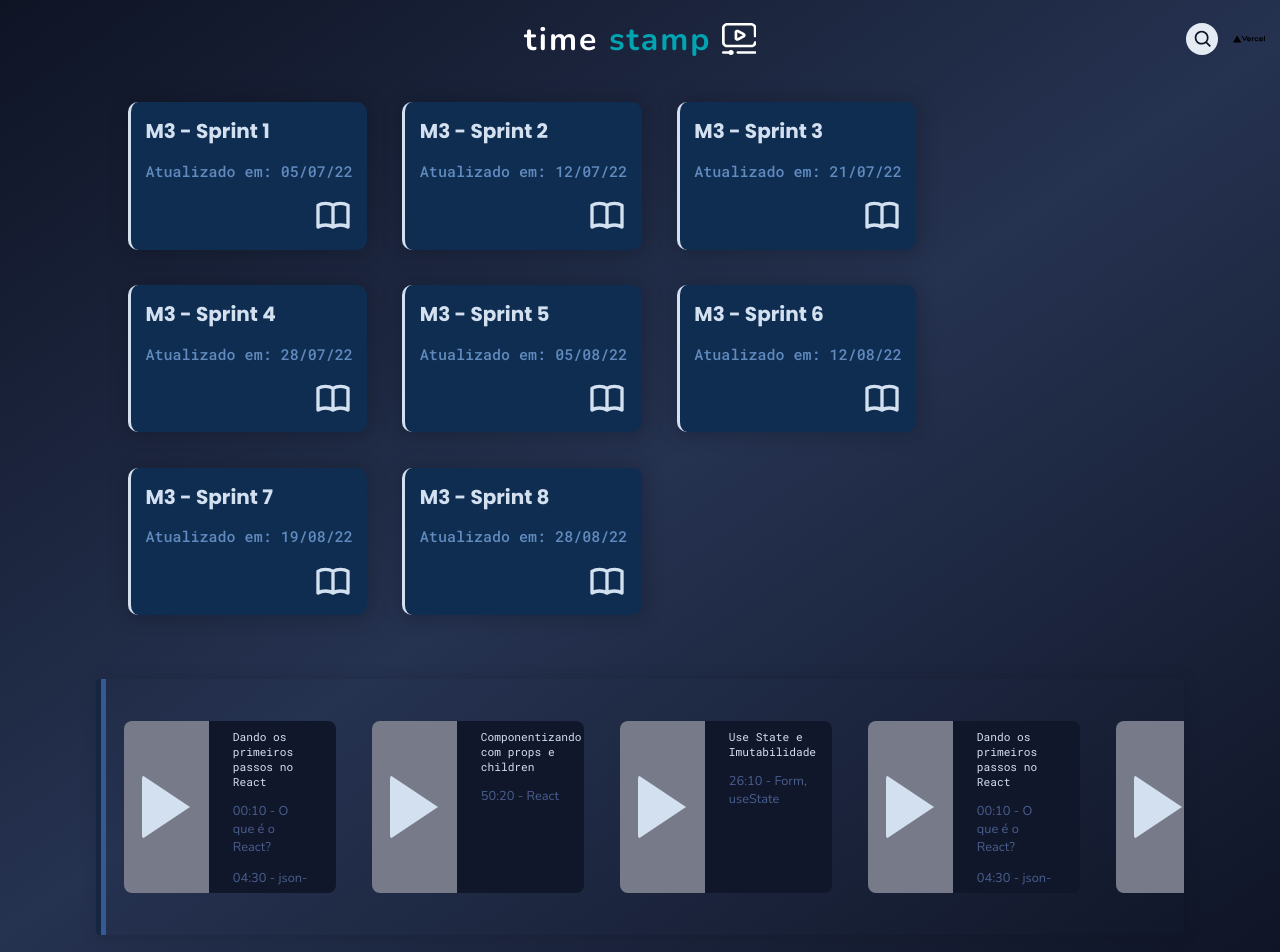
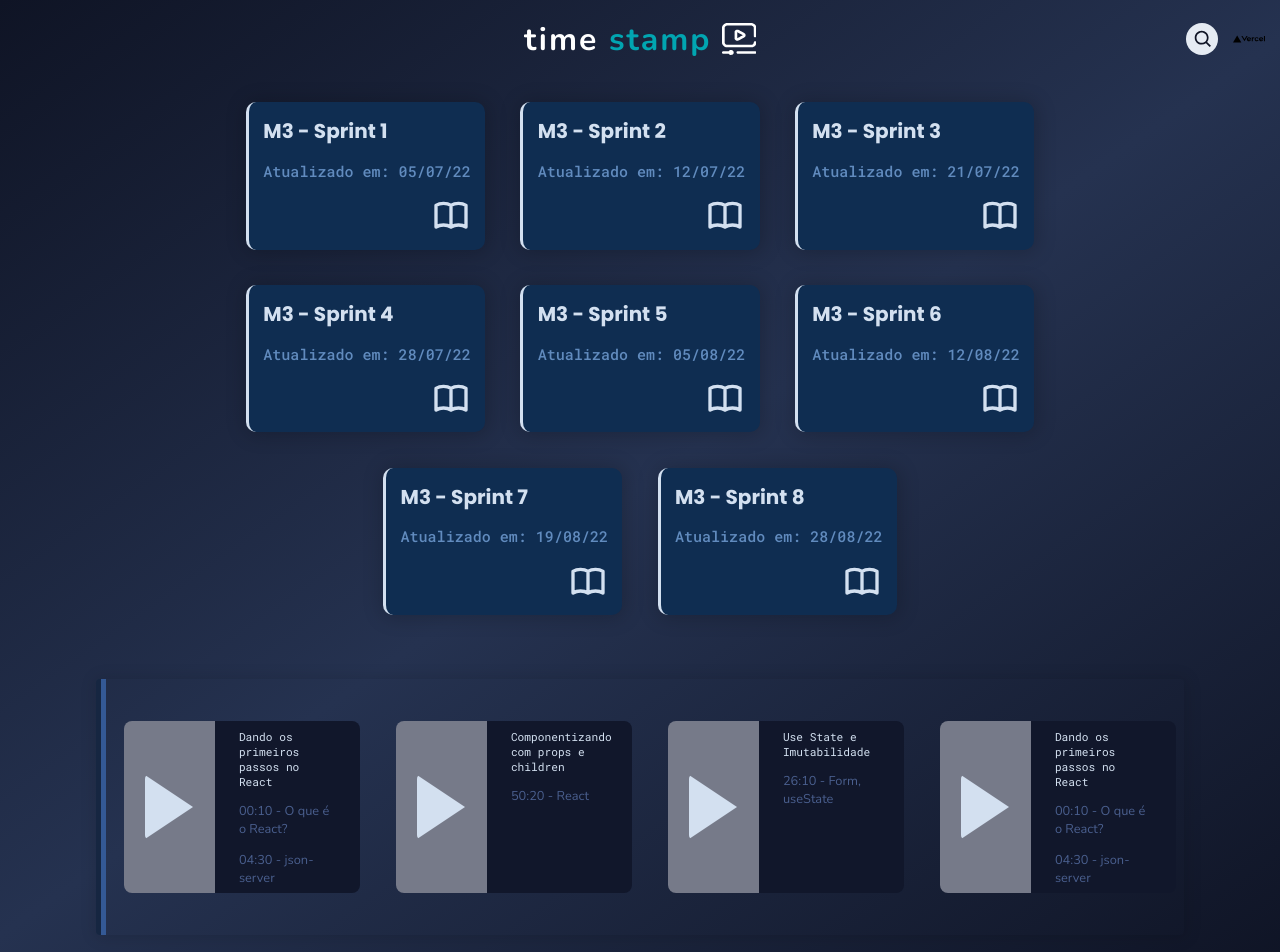
Before and after one commit to forgeTTimeTEAM/timestamp, a Next.js app: page /dashboard in a window 1280 px wide. Shown: the top 952 px of the page. Built offline with nearby package versions, Linux system fonts and the light colour scheme.

Commit message:
fix: styles fixed

```diff
--- a/components/SearchResultsContainer/VideoList/styles.ts
+++ b/components/SearchResultsContainer/VideoList/styles.ts
@@ -4,14 +4,19 @@ const VideoContainer = styled.li`
     display: flex;
     flex-direction: row;
     justify-content: center;
-  min-width: 13.5rem;
+    width: 15rem;
     height: 11rem;
     cursor: pointer;
     border: 2px solid transparent;
+    transition: 500ms;
+    border-radius: 8px;
+
+    & > div > div {
+        transition: 0.8s;
+    }
+
     :hover {
-    transition: 500ms;
         border: 2px ridge #d3e0f0;
-    border-radius: 8px;
 
         .videoThumb {
             transition: 1.5s;
@@ -19,7 +24,6 @@ const VideoContainer = styled.li`
         }
 
         & > div > div {
-      transition: 0.8s;
             border-left: 3rem solid #232a43;
             -moz-transform: scale(1.2);
             -webkit-transform: scale(1.2);
@@ -32,7 +36,7 @@ const VideoContainer = styled.li`
         flex-direction: row;
         align-items: center;
         justify-content: center;
-    min-width: 40%;
+        width: 11rem;
         height: 100%;
         background-color: #767a89;
         border-top-left-radius: 8px;
@@ -49,7 +53,7 @@ const VideoContainer = styled.li`
     }
 
     .videoMarksContainer {
-    min-width: 60%;
+        width: 100%;
         padding: 0.5rem 1.5rem;
         background-color: #11172b;
         border-top-right-radius: 8px;
--- a/components/SprintsSection/SprintsCard/styles.ts
+++ b/components/SprintsSection/SprintsCard/styles.ts
@@ -15,6 +15,8 @@ const StyledSprintsCard = styled.li`
   border-radius: 10px;
 
   cursor: pointer;
+
+  transition: .3s;
 
   :hover {
     border-left: 3px solid #190919;
--- a/components/SprintsSection/styles.ts
+++ b/components/SprintsSection/styles.ts
@@ -1,19 +1,18 @@
 import styled from "styled-components";
 
 const StyledSection = styled.section`
-  display: flex;
-  align-items: center;
-  justify-content: center;
     width: 80%;
     margin: 1.5rem 0;
 
     ul {
         display: flex;
         flex-wrap: wrap;
+        justify-content: center;
         align-items: center;
         gap: 2.2rem;
 
         @media screen and (max-width: 1024px) {
+            justify-content: flex-start;
             flex-wrap: nowrap;
             overflow-x: auto;
             padding: 1rem;
```
Lines whose indentation alone changed are shown as unchanged.
